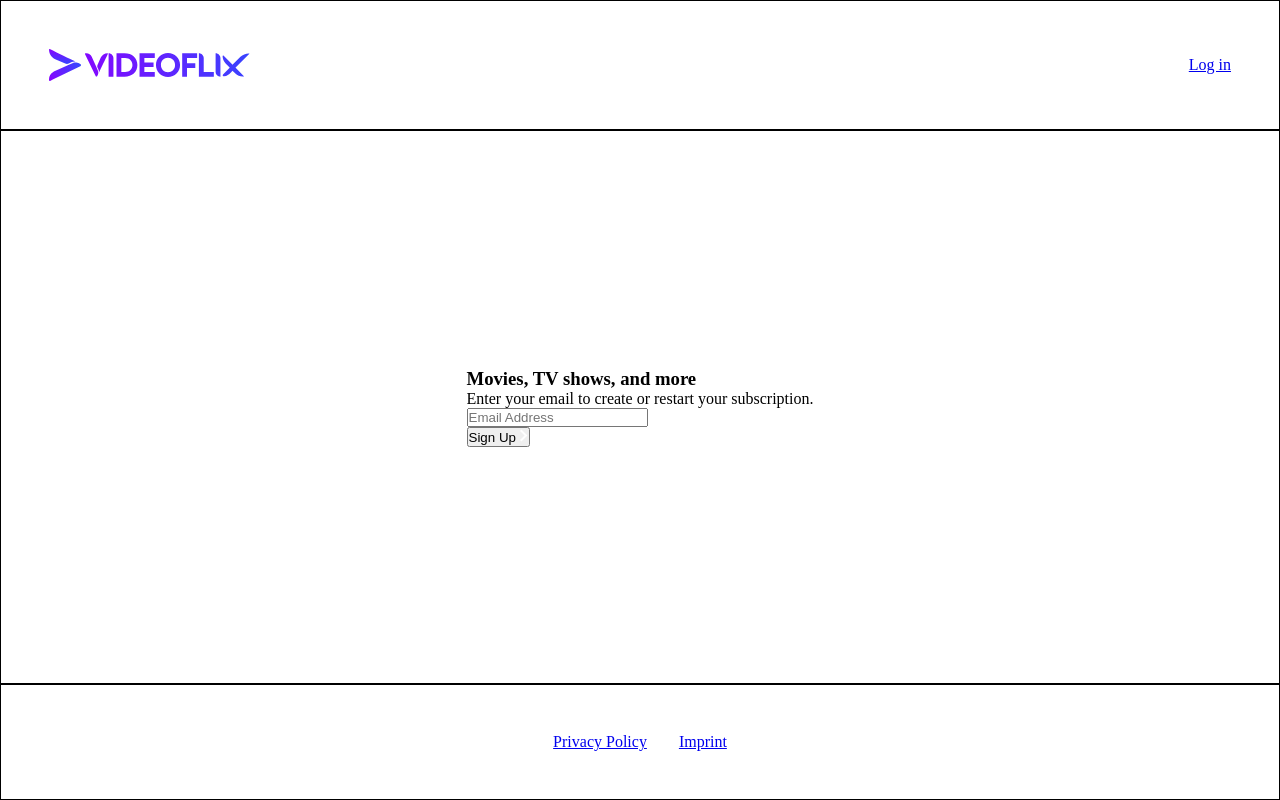
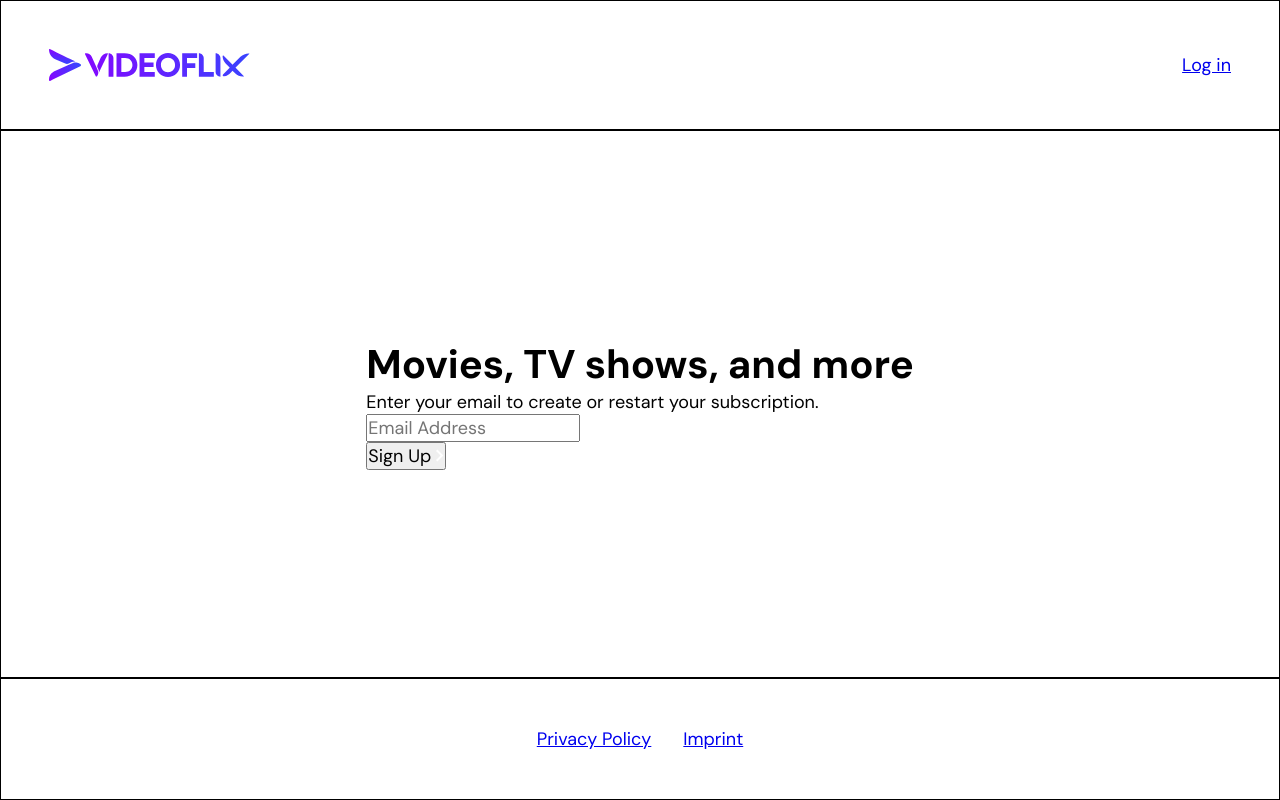
Before and after one commit to MartinBock1/Videoflix_FE, an Angular app: page / in a window 1280 px wide. Built offline with nearby package versions, Linux system fonts and the light colour scheme.

Commit message:
Refactor SCSS structure: consolidate mixins, typography, and font styles; remove unused files and update imports

```diff
--- a/src/app/main/main.scss
+++ b/src/app/main/main.scss
@@ -1,4 +1,3 @@
-@import './../../scss/mixins.scss';
 @import './../../styles.scss';
 
 :host {
--- /dev/null
+++ b/src/scss/base/fonts.scss
@@ -0,0 +1,163 @@
+/* DM Sans Font Family */
+
+/* dm-sans-100 - latin */
+@font-face {
+    font-display: swap;
+    font-family: 'DM Sans';
+    font-style: normal;
+    font-weight: 100;
+    src: url('/fonts/dm-sans-v15-latin-100.woff2') format('woff2');
+}
+
+/* dm-sans-100italic - latin */
+@font-face {
+    font-display: swap;
+    font-family: 'DM Sans';
+    font-style: italic;
+    font-weight: 100;
+    src: url('/fonts/dm-sans-v15-latin-100italic.woff2') format('woff2');
+}
+
+/* dm-sans-200 - latin */
+@font-face {
+    font-display: swap;
+    font-family: 'DM Sans';
+    font-style: normal;
+    font-weight: 200;
+    src: url('/fonts/dm-sans-v15-latin-200.woff2') format('woff2');
+}
+
+/* dm-sans-200italic - latin */
+@font-face {
+    font-display: swap;
+    font-family: 'DM Sans';
+    font-style: italic;
+    font-weight: 200;
+    src: url('/fonts/dm-sans-v15-latin-200italic.woff2') format('woff2');
+}
+
+/* dm-sans-300 - latin */
+@font-face {
+    font-display: swap;
+    font-family: 'DM Sans';
+    font-style: normal;
+    font-weight: 300;
+    src: url('/fonts/dm-sans-v15-latin-300.woff2') format('woff2');
+}
+
+/* dm-sans-300italic - latin */
+@font-face {
+    font-display: swap;
+    font-family: 'DM Sans';
+    font-style: italic;
+    font-weight: 300;
+    src: url('/fonts/dm-sans-v15-latin-300italic.woff2') format('woff2');
+}
+
+/* dm-sans-regular - latin */
+@font-face {
+    font-display: swap;
+    font-family: 'DM Sans';
+    font-style: normal;
+    font-weight: 400;
+    src: url('/fonts/dm-sans-v15-latin-regular.woff2') format('woff2');
+}
+
+/* dm-sans-italic - latin */
+@font-face {
+    font-display: swap;
+    font-family: 'DM Sans';
+    font-style: italic;
+    font-weight: 400;
+    src: url('/fonts/dm-sans-v15-latin-italic.woff2') format('woff2');
+}
+
+/* dm-sans-500 - latin */
+@font-face {
+    font-display: swap;
+    font-family: 'DM Sans';
+    font-style: normal;
+    font-weight: 500;
+    src: url('/fonts/dm-sans-v15-latin-500.woff2') format('woff2');
+}
+
+/* dm-sans-500italic - latin */
+@font-face {
+    font-display: swap;
+    font-family: 'DM Sans';
+    font-style: italic;
+    font-weight: 500;
+    src: url('/fonts/dm-sans-v15-latin-500italic.woff2') format('woff2');
+}
+
+/* dm-sans-600 - latin */
+@font-face {
+    font-display: swap;
+    font-family: 'DM Sans';
+    font-style: normal;
+    font-weight: 600;
+    src: url('/fonts/dm-sans-v15-latin-600.woff2') format('woff2');
+}
+
+/* dm-sans-600italic - latin */
+@font-face {
+    font-display: swap;
+    font-family: 'DM Sans';
+    font-style: italic;
+    font-weight: 600;
+    src: url('/fonts/dm-sans-v15-latin-600italic.woff2') format('woff2');
+}
+
+/* dm-sans-700 - latin */
+@font-face {
+    font-display: swap;
+    font-family: 'DM Sans';
+    font-style: normal;
+    font-weight: 700;
+    src: url('/fonts/dm-sans-v15-latin-700.woff2') format('woff2');
+}
+
+/* dm-sans-700italic - latin */
+@font-face {
+    font-display: swap;
+    font-family: 'DM Sans';
+    font-style: italic;
+    font-weight: 700;
+    src: url('/fonts/dm-sans-v15-latin-700italic.woff2') format('woff2');
+}
+
+/* dm-sans-800 - latin */
+@font-face {
+    font-display: swap;
+    font-family: 'DM Sans';
+    font-style: normal;
+    font-weight: 800;
+    src: url('/fonts/dm-sans-v15-latin-800.woff2') format('woff2');
+}
+
+/* dm-sans-800italic - latin */
+@font-face {
+    font-display: swap;
+    font-family: 'DM Sans';
+    font-style: italic;
+    font-weight: 800;
+    src: url('/fonts/dm-sans-v15-latin-800italic.woff2') format('woff2');
+}
+
+/* dm-sans-900 - latin */
+@font-face {
+    font-display: swap;
+    font-family: 'DM Sans';
+    font-style: normal;
+    font-weight: 900;
+    src: url('/fonts/dm-sans-v15-latin-900.woff2') format('woff2');
+}
+
+/* dm-sans-900italic - latin */
+@font-face {
+    font-display: swap;
+    font-family: 'DM Sans';
+    font-style: italic;
+    font-weight: 900;
+    src: url('/fonts/dm-sans-v15-latin-900italic.woff2') format('woff2');
+}
--- /dev/null
+++ b/src/scss/base/typography.scss
@@ -0,0 +1,98 @@
+/* Typography */
+
+* {
+    font-family: 'DM Sans', -apple-system, BlinkMacSystemFont, 'Segoe UI', Roboto, sans-serif;
+}
+
+h1 {
+    font-size: 40px;
+    font-weight: 700;
+}
+
+h2, .fs_l {
+    font-size: 24px;
+    font-weight: 600;
+}
+
+label,
+h3,
+.fs_m {
+    font-size: 20px;
+    font-weight: 500;
+}
+
+h1,
+h2,
+h3,
+h4,
+h5,
+p {
+    word-break: break-word;
+}
+
+a,
+p,
+button,
+input,
+ul,
+option,
+select,
+textarea {
+    font-size: 18px;
+    font-weight: 400;
+}
+
+/* Responsive Typography */
+@media screen and (max-width: 769px) {
+    h1 {
+        font-size: 32px;
+    }
+
+    h2 {
+        font-size: 20px;
+    }
+
+    label,
+    h3,
+    .fs_m {
+        font-size: 18px;
+    }
+
+    a,
+    p,
+    button,
+    input,
+    ul,
+    option,
+    select,
+    textarea {
+        font-size: 16px;
+    }
+}
+
+@media screen and (max-width: 480px) {
+    h1 {
+        font-size: 28px;
+    }
+
+    h2 {
+        font-size: 18px;
+    }
+
+    label,
+    h3,
+    .fs_m {
+        font-size: 16px;
+    }
+
+    a,
+    p,
+    button,
+    input,
+    ul,
+    option,
+    select,
+    textarea {
+        font-size: 14px;
+    }
+}
--- /dev/null
+++ b/src/scss/main.scss
@@ -0,0 +1,14 @@
+// ===========================
+// Main SCSS Entry Point
+// ===========================
+// This file imports all SCSS modules in the correct order
+
+// 1. Base - Fundamental styles
+@import 'base/fonts';
+@import 'base/typography';
+
+// 2. Utils - Mixins, functions, and utilities
+@import 'utils/mixins';
+
+// 3. Components - Component-specific styles
+@import 'components/header_footer';
--- a/src/styles.scss
+++ b/src/styles.scss
@@ -1,6 +1,7 @@
 /* You can add global styles to this file, and also import other style files */
-@import 'scss/mixins.scss';
-@import 'scss/header_footer.scss';
+
+// Import all SCSS modules through main.scss
+@import 'scss/main';
 
 * {
     box-sizing: border-box;
```
Also changed, not shown: src/scss/README.md (added), src/scss/components/header_footer.scss (renamed from src/scss/header_footer.scss), src/scss/utils/mixins.scss (renamed from src/scss/mixins.scss).
